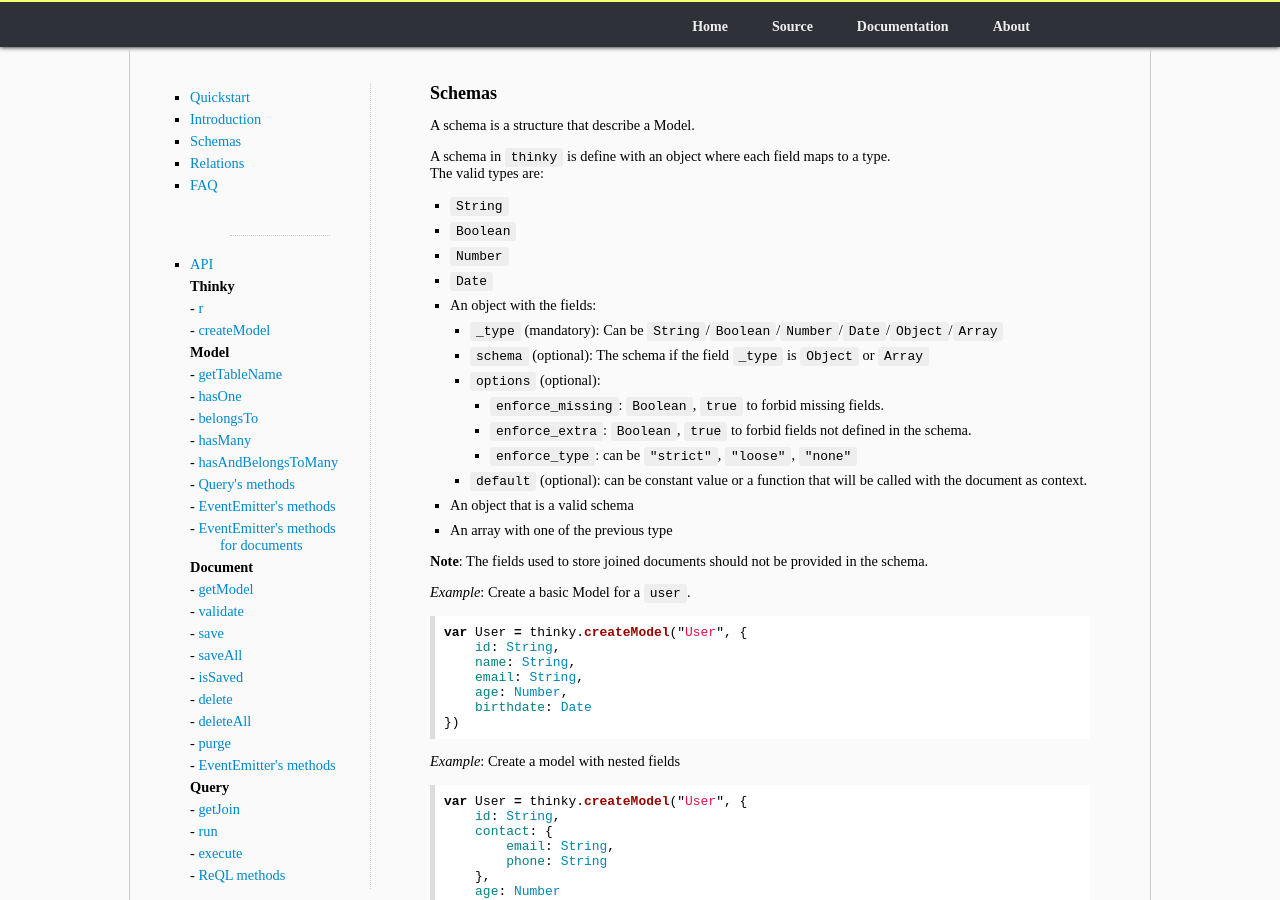
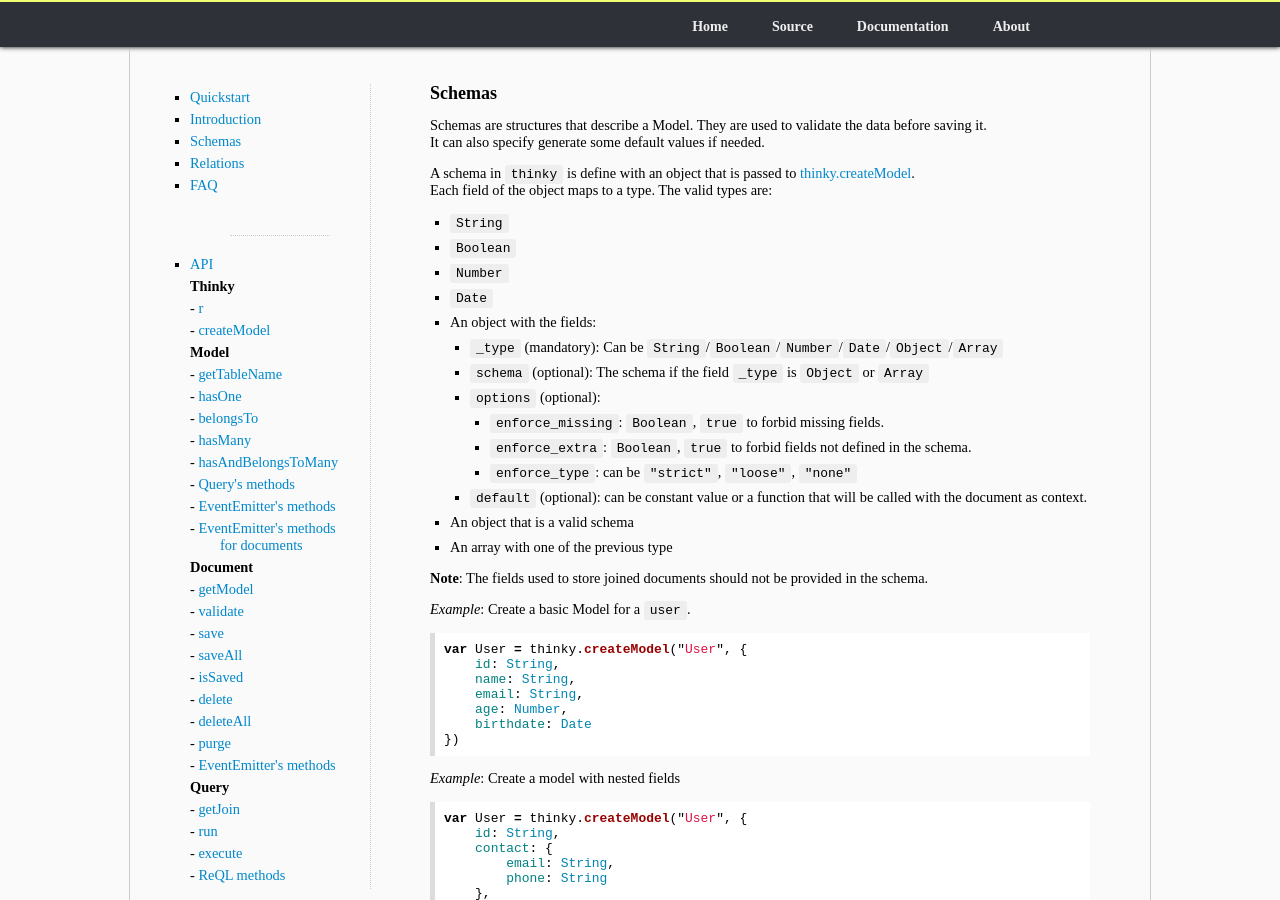
Before and after one commit to neumino/thinky, a Jekyll site: the page built from documentation/schemas.md, in a window 1280 px wide and 900 px high. Built offline with Jekyll 4.4.1, drawn with Linux system fonts in a browser that asks for light colours; Markdown is read by kramdown in place of the engine named in the settings.

Commit message:
Work on schema

```diff
--- a/documentation/schemas.md
+++ b/documentation/schemas.md
@@ -5,10 +5,12 @@ permalink: schemas/
 
 ## Schemas
 
-A schema is a structure that describe a Model.
+Schemas are structures that describe a Model. They are used to validate the
+data before saving it.
+It can also specify generate some default values if needed.
 
-A schema in `thinky` is define with an object where each field maps to a type.
-The valid types are:
+A schema in `thinky` is define with an object that is passed to [thinky.createModel](/documentation/api/thinky/#createmodel).
+Each field of the object maps to a type. The valid types are:
 
 - `String`
 - `Boolean`
```
